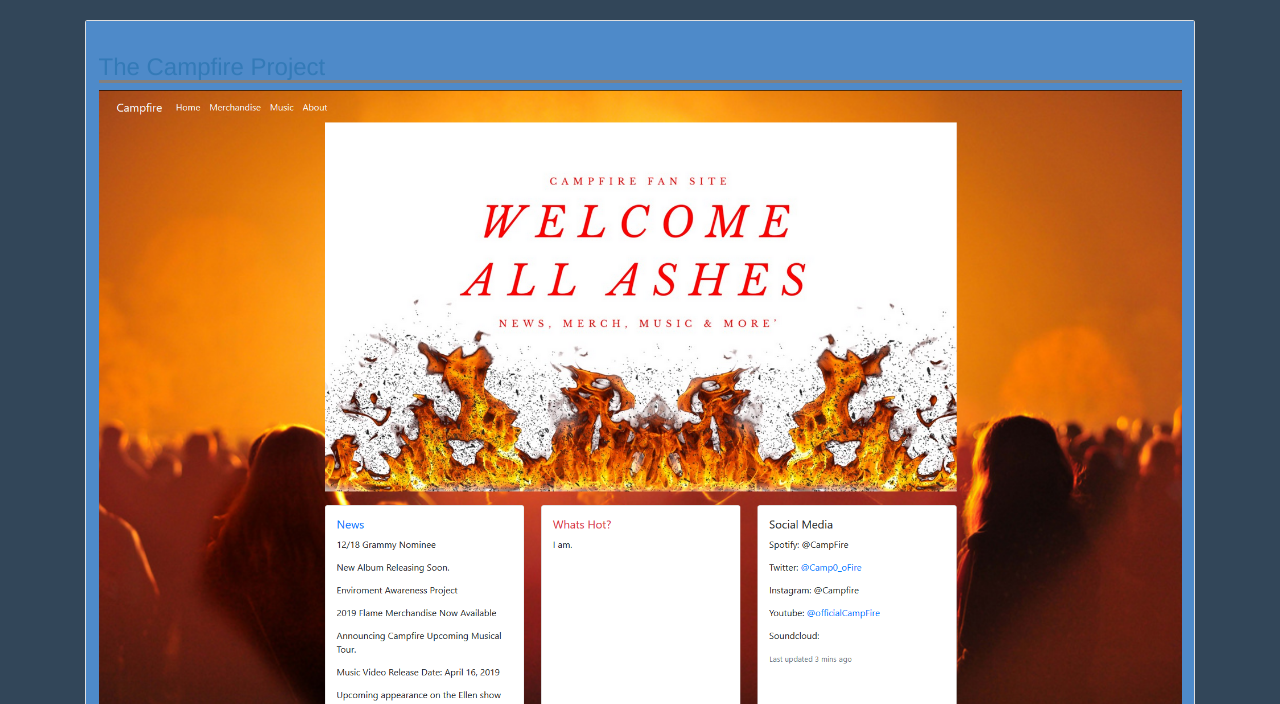
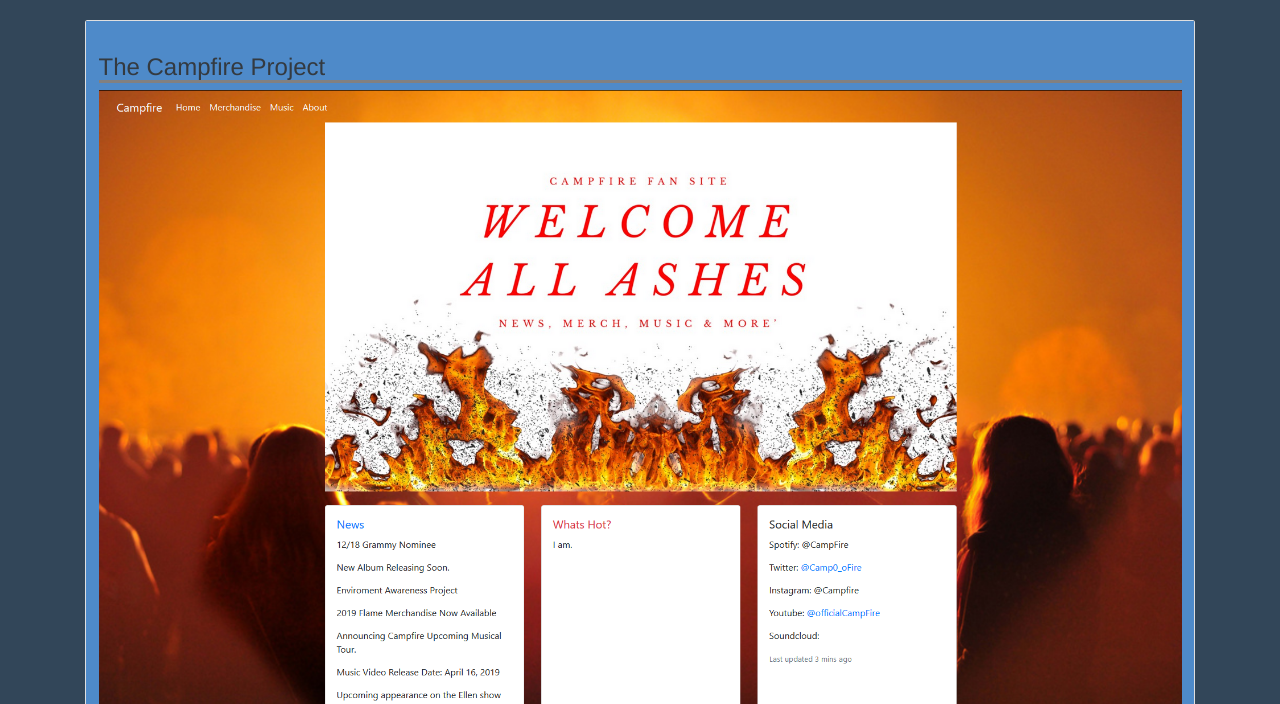
Before and after one commit to cdxker/TSAWebsite, a Flask app: page /design-brief in a window 1280 px wide. Shown: the part 62-766 px from the top of the page. Run offline with Flask 2, Linux system fonts and the light colour scheme; some libraries are stand-ins or nearby versions.

Commit message:
Fixed the color of the text

```diff
--- a/TSA/templates/design_brief.html
+++ b/TSA/templates/design_brief.html
@@ -6,7 +6,7 @@
 {% block body %}
 <div class="card">
     <div class="card-body">
-        <a href="http://rising-starz.herokuapp.com/"><h3 class="card-title">The Campfire Project</h3></a>
+        <a href="http://rising-starz.herokuapp.com/"><h3 class="card-title text-dark">The Campfire Project</h3></a>
         <a href="http://rising-starz.herokuapp.com/"><img class="w-100" src="{{url_for('static', filename='images/design/frontPage.png')}}"></a>
         <p class="card-text design-text">
             In our design brief we decided to create a funny spin-off of a famous
```
